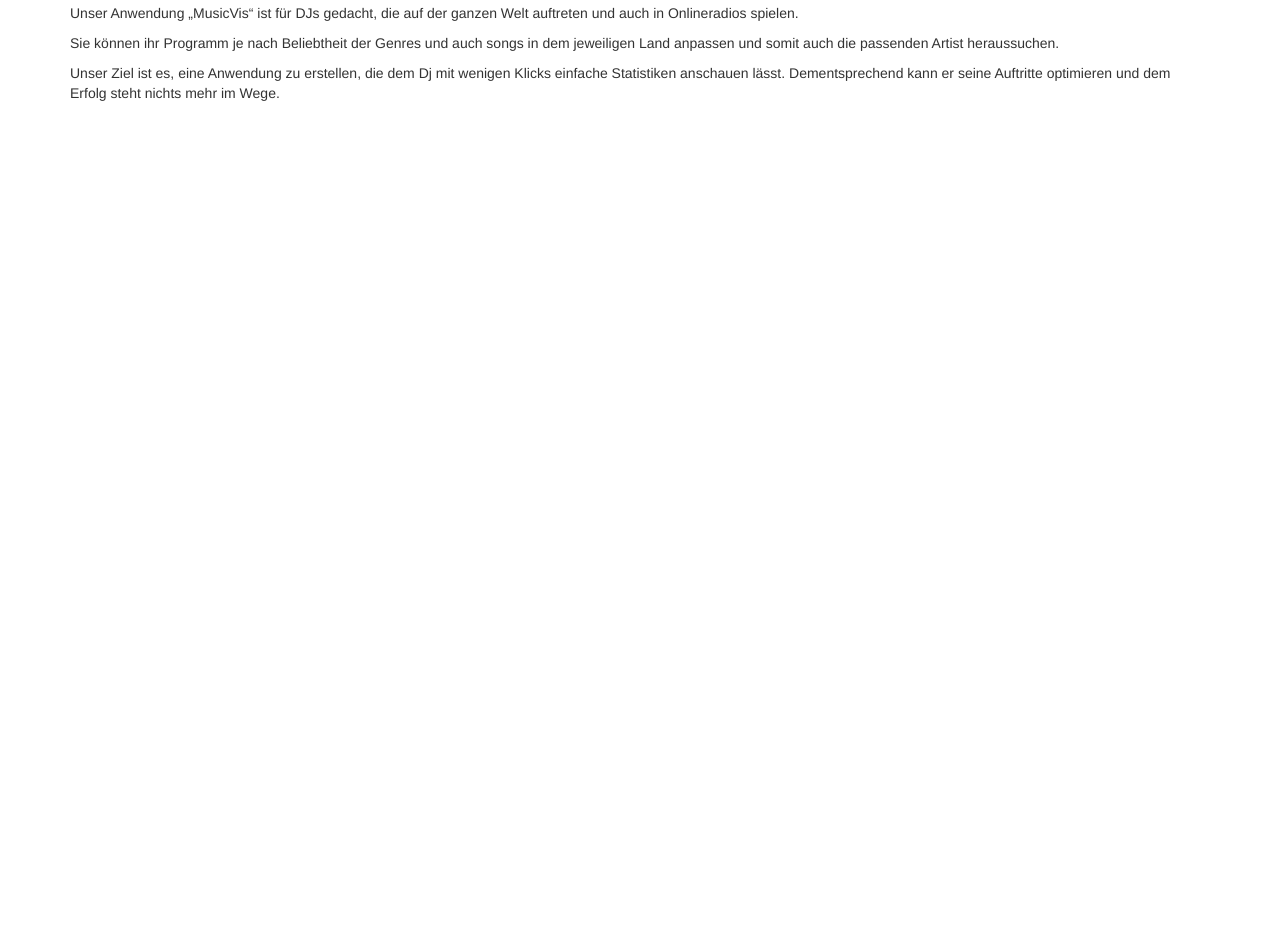
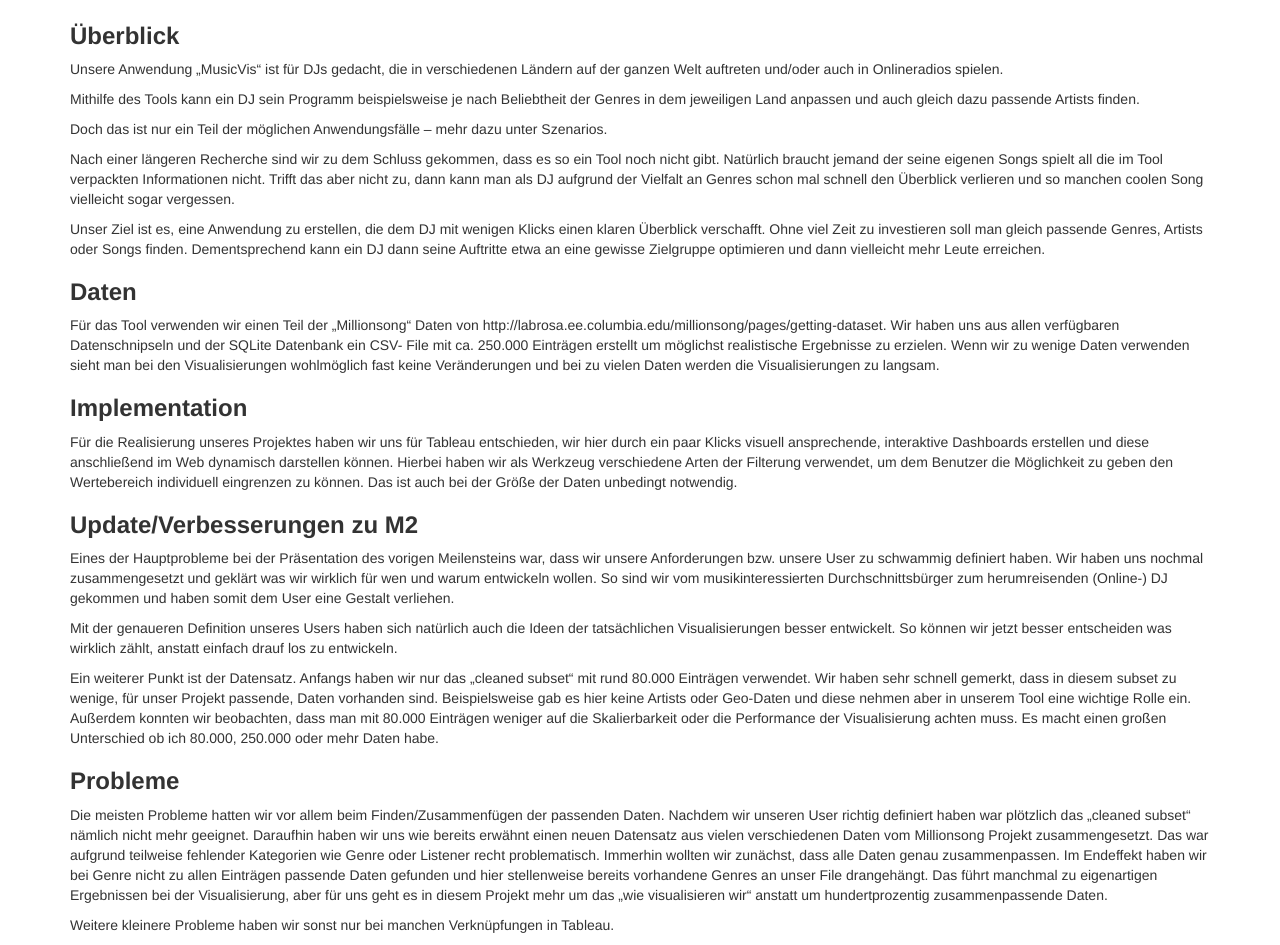
Before and after one commit to dlnglr/dlnglr.github.io, a plain HTML site: page index.html in a window 1280 px wide. Shown: the part 247-1192 px from the top of the page. Before the commit the page ends 800 px from the top, so only its background shows below. Drawn offline with Linux system fonts and the light colour scheme.

Commit message:
Final M3

```diff
--- a/index.html
+++ b/index.html
@@ -9,7 +9,7 @@
     <meta name="description" content="">
     <meta name="author" content="">
 
-    <title>Unser Projekt</title>
+    <title>MusicVis</title>
 
     <!-- Bootstrap Core CSS -->
     <link href="css/bootstrap.min.css" rel="stylesheet">
@@ -57,7 +57,7 @@
                         <a href="scenario.html">Scenario</a>
                     </li>
                     <li>
-                        <a href="implementation.html">Implementation</a>
+                        <a href="implementation.html">What's Next</a>
                     </li>
                     <li>
                         <a href="milestones.html">Milestones</a>
@@ -82,11 +82,90 @@
                 <br></br>
                 <p>
 
-            Unser Anwendung „MusicVis“ ist für DJs gedacht, die auf der ganzen Welt auftreten und auch in Onlineradios spielen.
-            <p>Sie können ihr Programm je nach Beliebtheit der Genres und auch songs in dem jeweiligen Land anpassen und somit auch die passenden Artist heraussuchen.</p>
-            <p>Unser Ziel ist es, eine Anwendung zu erstellen, die dem Dj mit wenigen Klicks einfache Statistiken anschauen lässt. Dementsprechend kann er seine Auftritte optimieren
-            und dem Erfolg steht nichts mehr im Wege. </p>
 
+
+<h3><b>Überblick</b></h3>
+
+
+<p>Unsere Anwendung „MusicVis“ ist für DJs gedacht, die in verschiedenen Ländern
+auf der ganzen Welt auftreten und/oder auch in Onlineradios spielen. </p>
+<p>
+Mithilfe des Tools kann ein DJ sein Programm beispielsweise je nach Beliebtheit
+der Genres in dem jeweiligen Land anpassen und auch gleich dazu passende Artists finden. </p>
+
+<p>Doch das ist nur ein Teil der möglichen Anwendungsfälle – mehr dazu unter Szenarios.</p>
+
+<p>Nach einer längeren Recherche sind wir zu dem Schluss gekommen, dass es so
+ein Tool noch nicht gibt. Natürlich braucht jemand der seine eigenen Songs spielt
+all die im Tool verpackten Informationen nicht. Trifft das aber nicht zu, dann
+kann man als DJ aufgrund der Vielfalt an Genres schon mal schnell den Überblick
+verlieren und so manchen coolen Song vielleicht sogar vergessen.</p>
+
+<p>Unser Ziel ist es, eine Anwendung zu erstellen, die dem DJ mit wenigen Klicks
+einen klaren Überblick verschafft. Ohne viel Zeit zu investieren soll man gleich
+passende Genres, Artists oder Songs finden. Dementsprechend kann ein DJ
+dann seine Auftritte etwa an eine gewisse Zielgruppe optimieren und dann
+vielleicht mehr Leute erreichen.</p>
+
+<h3><b>Daten</b></h3>
+
+<p>Für das Tool verwenden wir einen Teil der „Millionsong“ Daten von
+http://labrosa.ee.columbia.edu/millionsong/pages/getting-dataset. Wir haben
+uns aus allen verfügbaren Datenschnipseln und der SQLite Datenbank ein CSV-
+File mit ca. 250.000 Einträgen erstellt um möglichst realistische Ergebnisse zu
+erzielen. Wenn wir zu wenige Daten verwenden sieht man bei den
+Visualisierungen wohlmöglich fast keine Veränderungen und bei zu vielen Daten
+werden die Visualisierungen zu langsam.</p>
+
+<h3><b>Implementation</b></h3>
+<p>
+Für die Realisierung unseres Projektes haben wir uns für Tableau entschieden, wir hier durch ein paar Klicks visuell ansprechende, interaktive Dashboards
+erstellen und diese anschließend im Web dynamisch darstellen können. Hierbei
+haben wir als Werkzeug verschiedene Arten der Filterung verwendet, um dem
+Benutzer die Möglichkeit zu geben den Wertebereich individuell eingrenzen zu
+können. Das ist auch bei der Größe der Daten unbedingt notwendig.</p>
+
+<h3><b>Update/Verbesserungen zu M2</b></h3>
+
+
+<p>Eines der Hauptprobleme bei der Präsentation des vorigen Meilensteins war, dass
+wir unsere Anforderungen bzw. unsere User zu schwammig definiert haben. Wir
+haben uns nochmal zusammengesetzt und geklärt was wir wirklich für wen und
+warum entwickeln wollen. So sind wir vom musikinteressierten
+Durchschnittsbürger zum herumreisenden (Online-) DJ gekommen und haben
+somit dem User eine Gestalt verliehen.</p>
+
+<p>Mit der genaueren Definition unseres Users haben sich natürlich auch die Ideen
+der tatsächlichen Visualisierungen besser entwickelt. So können wir jetzt besser
+entscheiden was wirklich zählt, anstatt einfach drauf los zu entwickeln.</p>
+
+<p>Ein weiterer Punkt ist der Datensatz. Anfangs haben wir nur das „cleaned subset“
+mit rund 80.000 Einträgen verwendet. Wir haben sehr schnell gemerkt, dass in
+diesem subset zu wenige, für unser Projekt passende, Daten vorhanden sind.
+Beispielsweise gab es hier keine Artists oder Geo-Daten und diese nehmen aber
+in unserem Tool eine wichtige Rolle ein. Außerdem konnten wir beobachten, dass
+man mit 80.000 Einträgen weniger auf die Skalierbarkeit oder die Performance
+der Visualisierung achten muss. Es macht einen großen Unterschied ob ich
+80.000, 250.000 oder mehr Daten habe.</p>
+
+<h3><b>Probleme</b></h3>
+
+
+<p>Die meisten Probleme hatten wir vor allem beim Finden/Zusammenfügen der
+passenden  Daten. Nachdem wir unseren User richtig definiert haben war
+plötzlich das „cleaned subset“ nämlich nicht mehr geeignet. Daraufhin haben wir
+uns wie bereits erwähnt einen neuen Datensatz aus vielen verschiedenen Daten
+vom Millionsong Projekt zusammengesetzt. Das war aufgrund teilweise fehlender
+Kategorien wie Genre oder Listener recht problematisch. Immerhin wollten wir
+zunächst, dass alle Daten genau zusammenpassen. Im Endeffekt haben wir bei
+Genre nicht zu allen Einträgen passende Daten gefunden und hier stellenweise
+bereits vorhandene Genres an unser File drangehängt. Das führt manchmal zu
+eigenartigen Ergebnissen bei der Visualisierung, aber für uns geht es in diesem
+Projekt mehr um das „wie visualisieren wir“ anstatt um hundertprozentig
+zusammenpassende Daten.</p>
+
+<p>Weitere kleinere Probleme haben wir sonst nur bei manchen Verknüpfungen in
+Tableau.</p>
 
 
  </p>
```
Also changed, not shown: implementation.html (+14 -8 lines), members.html (+1 -1 lines), milestones.html (+1 -1 lines), scenario.html (+28 -5 lines).
